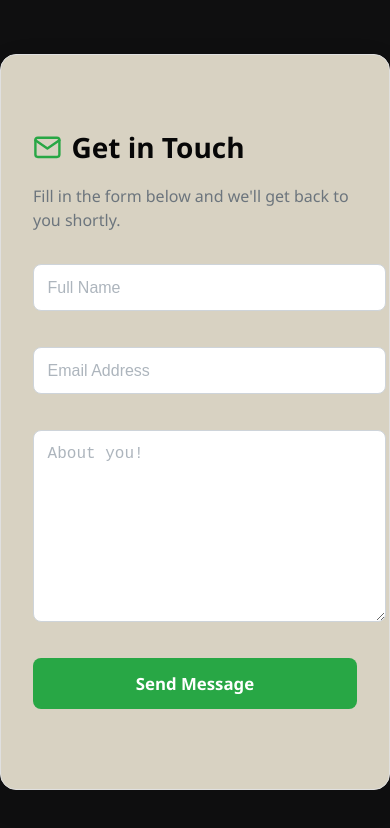
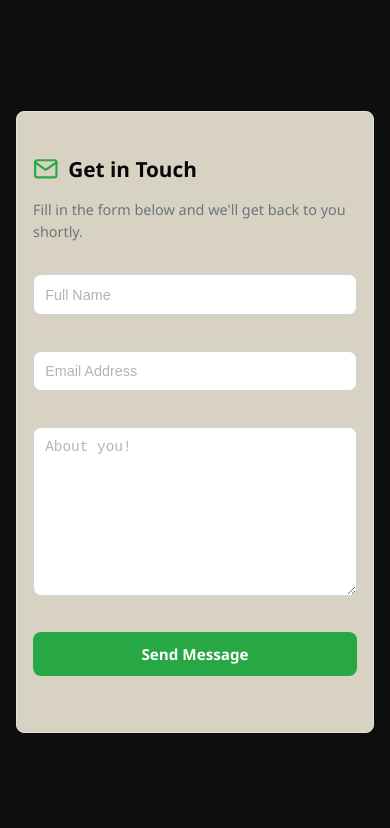
Before and after one commit to praneethkuma05/javneertech, a React (Vite) app: page /contact in a window 390 px wide. Shown: the top 828 px of the page. Built offline with nearby package versions, Linux system fonts and the light colour scheme.

Commit message:
changes for mobile

```diff
--- a/src/components/ContactFormPage.css
+++ b/src/components/ContactFormPage.css
@@ -3,11 +3,13 @@
   height: 100vh;
   width: 100vw;
   overflow: hidden;
-  background: #0f0f10; /* light gray/white background */
+  background: #0f0f10;
   display: flex;
   align-items: center;
   justify-content: center;
   font-family: 'Segoe UI', sans-serif;
+  padding: 1rem;
+  box-sizing: border-box;
 }
 
 /* Form Container Styling */
@@ -21,6 +23,7 @@
   max-height: 90vh;
   overflow-y: auto;
   border: 1px solid #e0e0e0;
+  box-sizing: border-box;
 }
 
 /* Title Section */
@@ -57,6 +60,7 @@
   background: #fff;
   color: #212529;
   transition: border 0.3s ease;
+  box-sizing: border-box;
 }
 
 .contact-form input::placeholder,
@@ -116,3 +120,80 @@
 .status-icon {
   font-size: 1.2rem;
 }
+
+/* ========================
+   ✅ Responsive Design
+   ======================== */
+
+@media (max-width: 768px) {
+  .contact-form-container {
+    padding: 2rem 1.5rem;
+    max-height: 95vh;
+    border-radius: 0.75rem;
+  }
+
+  .form-title {
+    font-size: 1.5rem;
+  }
+
+  .form-title-icon {
+    font-size: 1.6rem;
+  }
+
+  .form-subtitle {
+    font-size: 0.95rem;
+  }
+
+  .contact-form input,
+  .contact-form textarea {
+    font-size: 0.95rem;
+    padding: 0.75rem;
+  }
+
+  .contact-button {
+    font-size: 1rem;
+    padding: 0.8rem;
+  }
+
+  .form-status {
+    font-size: 0.9rem;
+  }
+
+  .status-icon {
+    font-size: 1rem;
+  }
+}
+
+@media (max-width: 480px) {
+  .contact-form-container {
+    padding: 1.5rem 1rem;
+    border-radius: 0.5rem;
+  }
+
+  .form-title {
+    font-size: 1.3rem;
+  }
+
+  .form-subtitle {
+    font-size: 0.9rem;
+  }
+
+  .contact-form input,
+  .contact-form textarea {
+    font-size: 0.9rem;
+    padding: 0.7rem;
+  }
+
+  .contact-button {
+    font-size: 0.95rem;
+    padding: 0.75rem;
+  }
+
+  .form-status {
+    font-size: 0.85rem;
+  }
+
+  .status-icon {
+    font-size: 0.95rem;
+  }
+}
```
